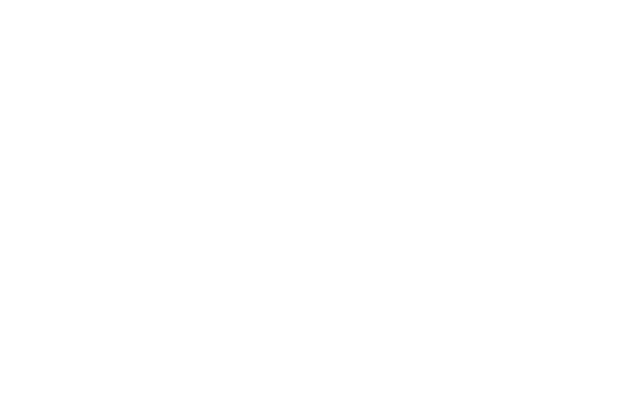
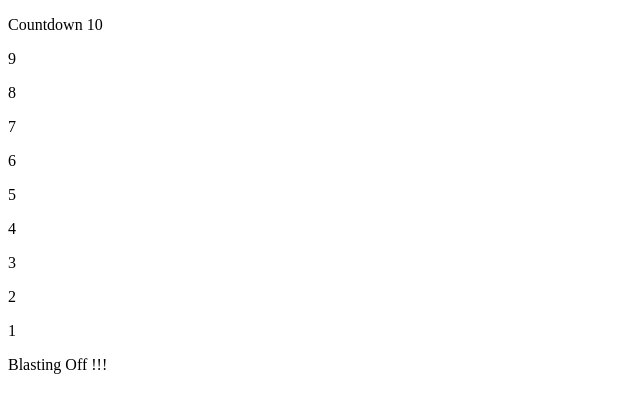
Before and after one commit to AymanMain/JS-Foundations, a plain HTML site: page 05-Arrays-And-Loops/index.html in a window 1280 px wide. Shown: the whole page, without its empty margins (0-640 px from the left). Drawn offline with Linux system fonts and the light colour scheme.

Commit message:
Active Learning Launch Countdown

```diff
--- a/05-Arrays-And-Loops/index.html
+++ b/05-Arrays-And-Loops/index.html
@@ -6,8 +6,8 @@
     <title> || by Ayman</title>
 </head>
 <body>
-    <script src="javascript.js">
-    </script>
+    <div class="output"></div>
+    <script src="javascript.js"></script>
 <p></p>
 </body>
 </html>
--- a/05-Arrays-And-Loops/javascript.js
+++ b/05-Arrays-And-Loops/javascript.js
@@ -0,0 +1,18 @@
+// Active Learning Launch Countdown
+
+const output=document.querySelector('.output');
+output.textContent = "";
+
+for (let i=10;i>=0;i--) {
+    const para = document.createElement('p');
+    if (i === 10){
+        para.textContent = "Countdown 10";
+    }else if(i===0){
+        para.textContent = "Blasting Off !!!";
+    }else {
+        para.textContent = i;
+    };
+    output.appendChild(para);
+};
+
+// Active Learning Filling in a guest list
```
